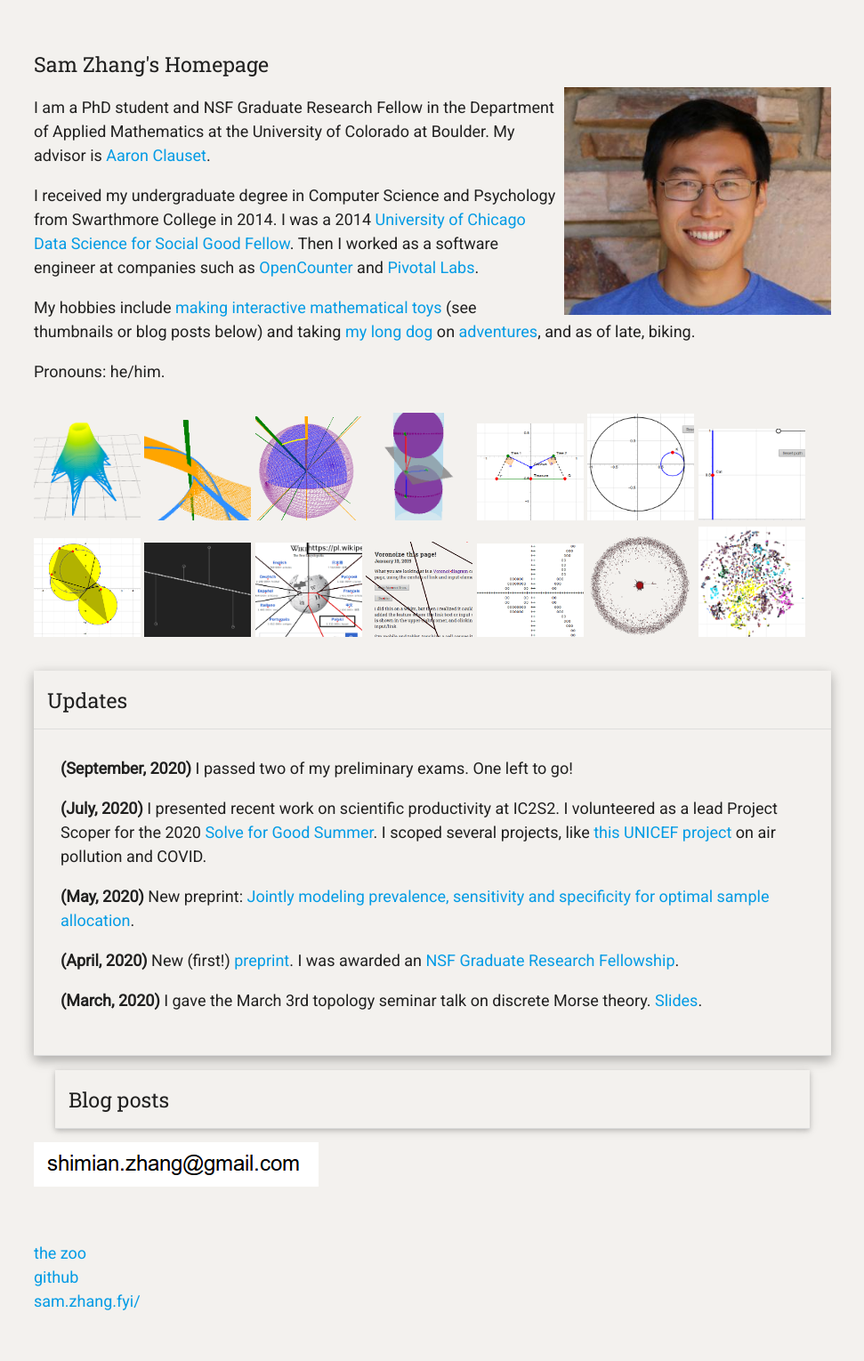
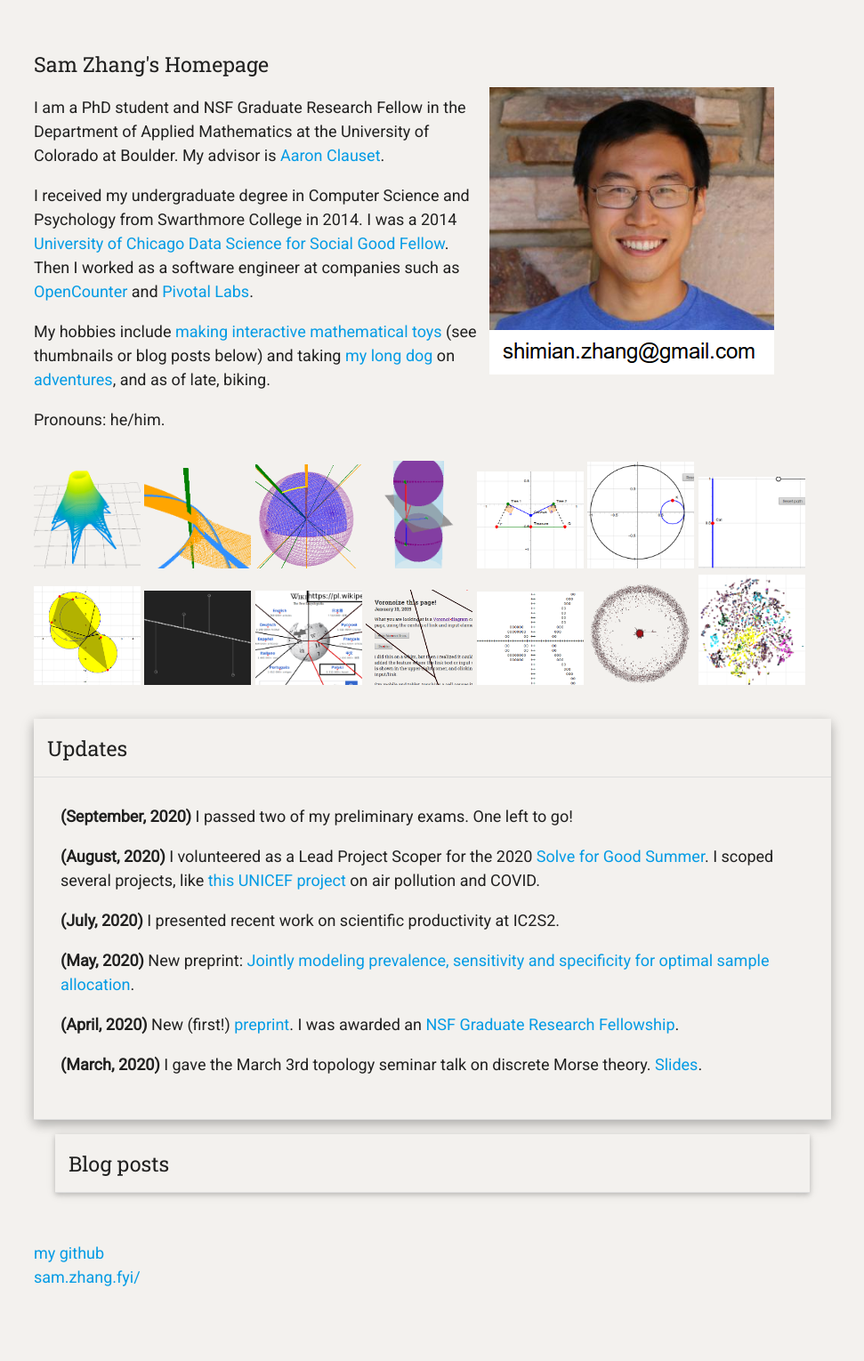
Before and after one commit to samzhang111/samzhang111.github.io, a Jekyll site: the page built from index.html, in a window 1280 px wide. Shown: the whole page at 89% size, without its empty margins (154-1125 px from the left). Built offline with Jekyll 4.4.1, drawn with Linux system fonts in a browser that asks for light colours; after the commit the page ends 1503 px from its top, so only the background shows below that.

Commit message:
move things around

```diff
--- a/_layouts/default.html
+++ b/_layouts/default.html
@@ -7,8 +7,7 @@ layout: template
 
   <p>
   <div id="tail">
-      <div> <a href="/html/zoo">the zoo</a> </div>
-      <div> <a href="https://github.com/samzhang111">github</a> </div>
+      <div> <a href="https://github.com/samzhang111">my github</a> </div>
       <div> <a href="/">sam.zhang.fyi/</a> </div>
   </div>
 
--- a/css/site.scss
+++ b/css/site.scss
@@ -19,10 +19,13 @@ h1, h2, h3, .nametitle, .homelink, .title, .postdate {
     font-size: 1.3em;
 }
 
-#headshot {
-    width: min(300px, 90%);
+#images {
     float: right;
-    margin: 0.5em 0 0 0.5em;
+    margin: 0.5em;
+    img {
+        width: min(320px, 90%);
+        display: block;
+    }
 }
 
 @media (max-width: 480px) {
@@ -30,7 +33,7 @@ h1, h2, h3, .nametitle, .homelink, .title, .postdate {
         clear: both;
     }
 
-    #headshot {
+    #images {
         float: none;
     }
 }
--- a/index.html
+++ b/index.html
@@ -7,7 +7,10 @@ redirect_from: "/html/about/"
 
         <div class="nametitle">Sam Zhang's Homepage</div>
 
-        <img id="headshot" src="/images/me.jpeg" />
+        <span id="images">
+            <img id="headshot" src="/images/me.jpeg" />
+            <img alt="my email is shimian dot my last name at gmail.com" src="/images/email.png" />
+        </span>
 
         <div class="intro">
             <p>
@@ -23,6 +26,7 @@ redirect_from: "/html/about/"
     <p>
 
     Pronouns: he/him.
+
         </div>
 
 <div class="gallery" content>
@@ -82,7 +86,8 @@ redirect_from: "/html/about/"
           <div class="collapsible-body">
           <ul>
               <li> <b>(September, 2020)</b> I passed two of my preliminary exams. One left to go!</li>
-              <li> <b>(July, 2020)</b> I presented recent work on scientific productivity at IC2S2. I volunteered as a lead Project Scoper for the 2020 <a href="https://solveforgood.org/">Solve for Good Summer</a>. I scoped several projects, like <a href="https://solveforgood.org/proj/41/">this UNICEF project</a> on air pollution and COVID.</li>
+              <li> <b>(August, 2020)</b> I volunteered as a Lead Project Scoper for the 2020 <a href="https://solveforgood.org/">Solve for Good Summer</a>. I scoped several projects, like <a href="https://solveforgood.org/proj/41/">this UNICEF project</a> on air pollution and COVID.</li>
+              <li> <b>(July, 2020)</b> I presented recent work on scientific productivity at IC2S2.</li>
               <li> <b>(May, 2020)</b> New preprint: <a href="https://www.biorxiv.org/content/10.1101/2020.05.23.112649v1">Jointly modeling prevalence, sensitivity and specificity for optimal sample allocation</a>.
               <li><b>(April, 2020)</b>
               New (first!) <a href="https://dash.harvard.edu/handle/1/42659939">preprint</a>. I was awarded an <a href="https://www.nsfgrfp.org">NSF Graduate Research Fellowship</a>.
@@ -114,8 +119,4 @@ redirect_from: "/html/about/"
     </ul>
 </div>
 
-<div>
-<img alt="my email is shimian dot my last name at gmail.com" src="/images/email.png" />
 </div>
-
-</div>
```
Also changed, not shown: html/zoo.html (deleted, +0 -68 lines).
